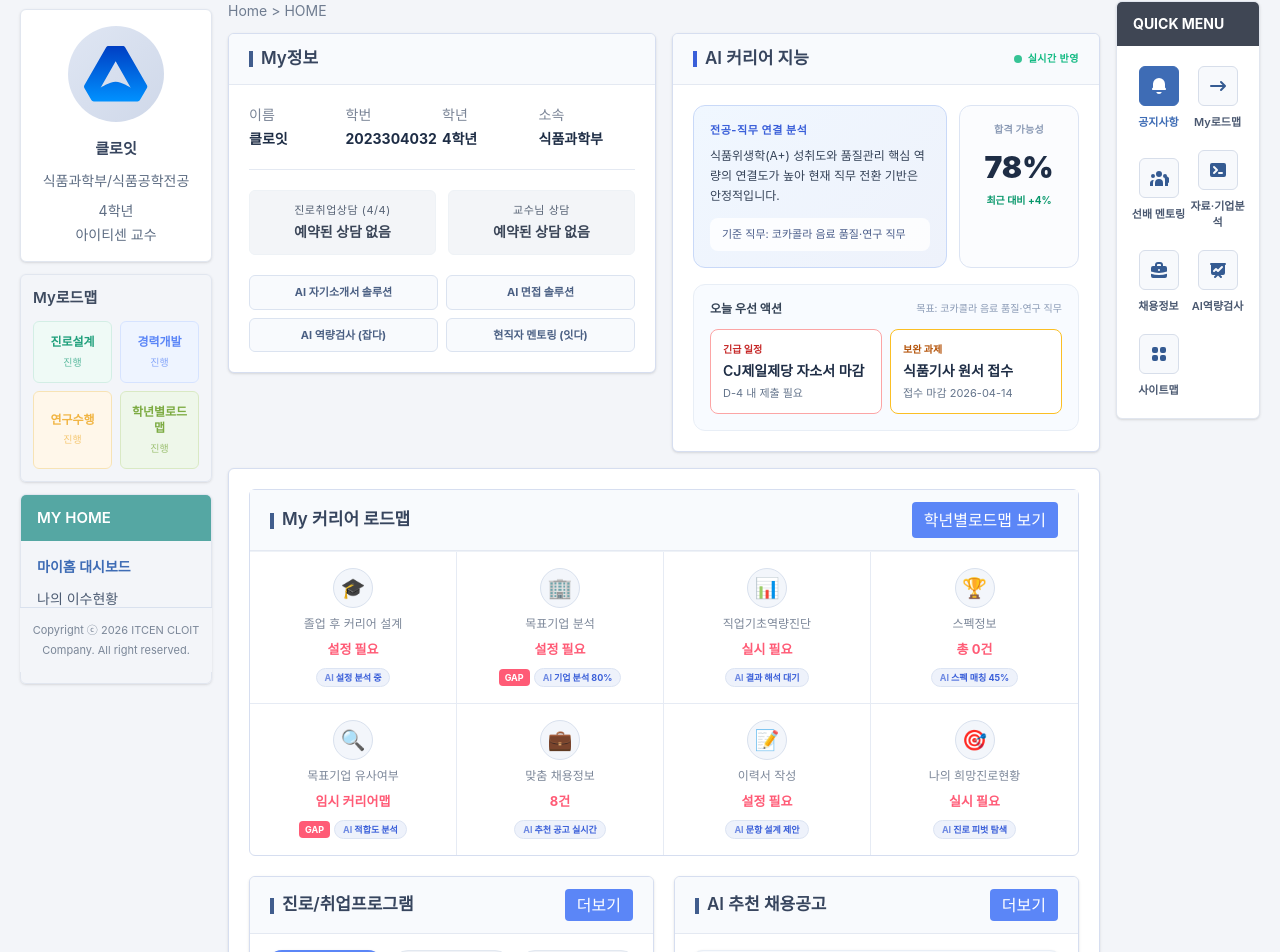
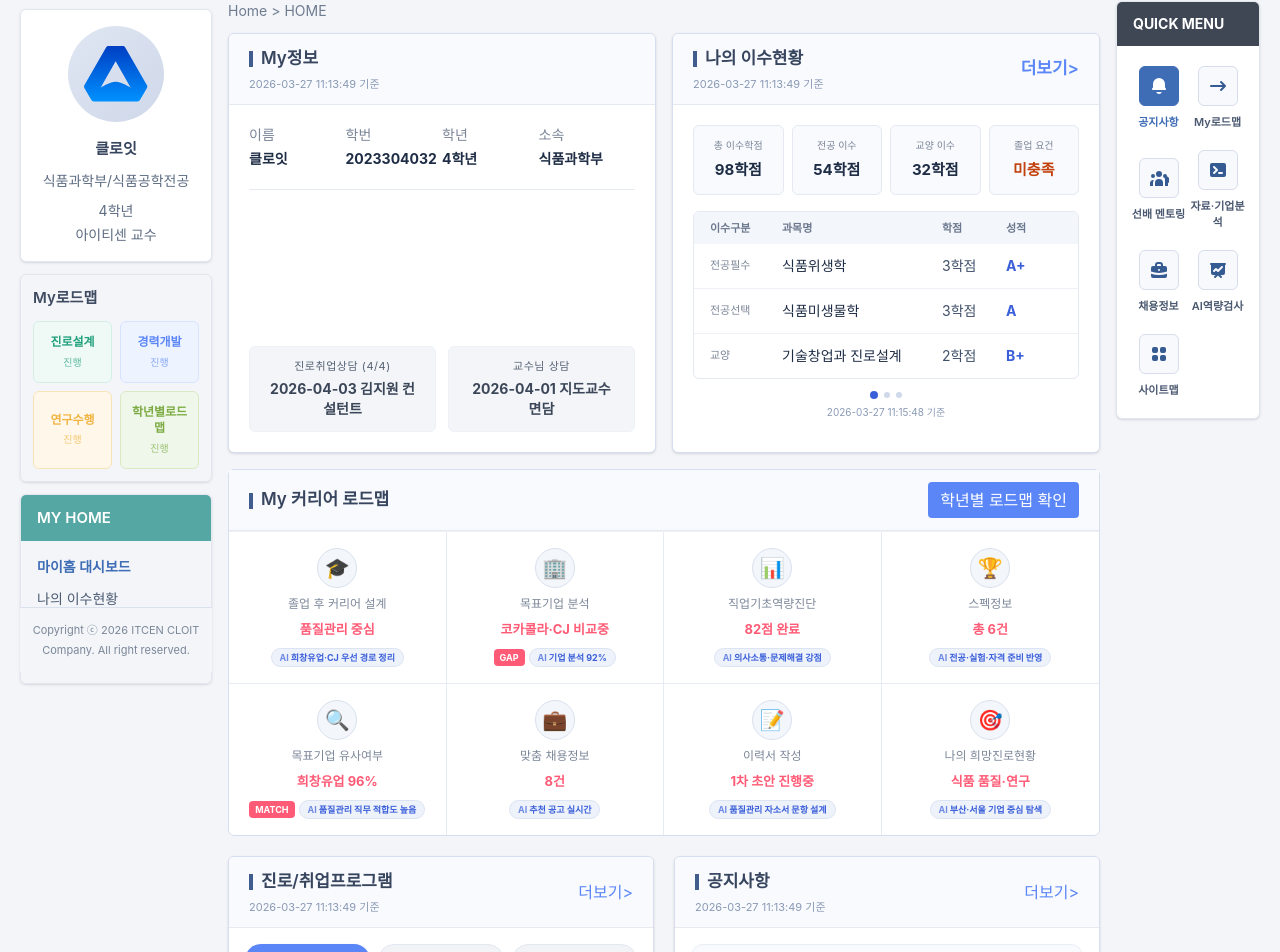
Before and after one commit to itcencloit/agentgo-universe-front, a React (Vite) app: page / in a window 1280 px wide. Shown: the part 128-1080 px from the top of the page. Built offline with nearby package versions, Linux system fonts and the light colour scheme; a web font is replaced by a local one.

Commit message:
design: 이수현황 도트 페이지네이션 추가 및 졸업요건 블록 제거
- 과목 9건으로 확장, 3건씩 페이지 분할
- 테이블 하단 도트 페이지네이션 및 기준시각 서브텍스트 추가
- 진로/취업프로그램·공지사항 더보기 버튼 스타일 통일

```diff
--- a/src/components/pages/DashboardPage.tsx
+++ b/src/components/pages/DashboardPage.tsx
@@ -1,35 +1,68 @@
-import { departmentRecruitments, studentProfile } from '../../data/foodEngineering'
+import { useState } from 'react'
 
 const roadmapBoxes = [
-  { title: '졸업 후 커리어 설계', status: '설정 필요', icon: '🎓', ai: 'AI 설정 분석 중' },
-  { title: '목표기업 분석', status: '설정 필요', badge: 'GAP', icon: '🏢', ai: 'AI 기업 분석 80%' },
-  { title: '직업기초역량진단', status: '실시 필요', icon: '📊', ai: 'AI 결과 해석 대기' },
-  { title: '스펙정보', status: '총 0건', icon: '🏆', ai: 'AI 스펙 매칭 45%' },
-  { title: '목표기업 유사여부', status: '임시 커리어맵', badge: 'GAP', icon: '🔍', ai: 'AI 적합도 분석' },
+  { title: '졸업 후 커리어 설계', status: '품질관리 중심', icon: '🎓', ai: '희창유업·CJ 우선 경로 정리' },
+  { title: '목표기업 분석', status: '코카콜라·CJ 비교중', badge: 'GAP', icon: '🏢', ai: 'AI 기업 분석 92%' },
+  { title: '직업기초역량진단', status: '82점 완료', icon: '📊', ai: '의사소통·문제해결 강점' },
+  { title: '스펙정보', status: '총 6건', icon: '🏆', ai: '전공·실험·자격 준비 반영' },
+  { title: '목표기업 유사여부', status: '희창유업 96%', badge: 'MATCH', icon: '🔍', ai: '품질관리 직무 적합도 높음' },
   { title: '맞춤 채용정보', status: '8건', icon: '💼', ai: 'AI 추천 공고 실시간' },
-  { title: '이력서 작성', status: '설정 필요', icon: '📝', ai: 'AI 문항 설계 제안' },
-  { title: '나의 희망진로현황', status: '실시 필요', icon: '🎯', ai: 'AI 진로 피벗 탐색' },
+  { title: '이력서 작성', status: '1차 초안 진행중', icon: '📝', ai: '품질관리 자소서 문항 설계' },
+  { title: '나의 희망진로현황', status: '식품 품질·연구', icon: '🎯', ai: '부산·서울 기업 중심 탐색' },
 ]
 
 const programNotices = [
-  { label: '마감임박', title: '[삼성웰스토리] 2026년 푸드페스타 사전신청 안내', date: '26-03-25' },
-  { label: '신규', title: '대안단백질(Alt Protein) 글로벌 대학(원)생 프로그램 모집', date: '26-03-12' },
-  { label: '신규', title: '[참관 안내] CJ프레시웨이 푸드 솔루션 페어 2026', date: '26-03-03' },
+  { label: '마감임박', title: '식품기사 실기 대비 단기반 신청 마감', date: '26-03-29' },
+  { label: '추천', title: '희창유업·코카콜라 품질 직무 자소서 첨삭 프로그램', date: '26-03-24' },
+  { label: '신규', title: '캡스톤 결과 수치화 포트폴리오 특강', date: '26-03-21' },
 ]
 
-const serviceLinks = ['AI 자기소개서 솔루션', 'AI 면접 솔루션', 'AI 역량검사 (잡다)', '현직자 멘토링 (잇다)']
+const completionStatus = [
+  { label: '총 이수학점', value: '98학점', tone: 'text-[#1e2d45]' },
+  { label: '전공 이수', value: '54학점', tone: 'text-[#1e2d45]' },
+  { label: '교양 이수', value: '32학점', tone: 'text-[#1e2d45]' },
+  { label: '졸업 요건', value: '미충족', tone: 'text-[#c2410c]' },
+]
+
+const semesterCourses = [
+  { category: '전공필수', title: '식품위생학', credit: '3학점', grade: 'A+' },
+  { category: '전공선택', title: '식품미생물학', credit: '3학점', grade: 'A' },
+  { category: '교양', title: '기술창업과 진로설계', credit: '2학점', grade: 'B+' },
+  { category: '전공필수', title: '식품가공학', credit: '3학점', grade: 'A' },
+  { category: '전공선택', title: '식품분석학', credit: '3학점', grade: 'B+' },
+  { category: '전공선택', title: '발효식품학', credit: '3학점', grade: 'A-' },
+  { category: '전공필수', title: '식품화학', credit: '3학점', grade: 'B+' },
+  { category: '교양', title: '영어회화', credit: '2학점', grade: 'A' },
+  { category: '전공선택', title: '식품품질관리학', credit: '3학점', grade: 'A+' },
+]
+
+const COURSES_PER_PAGE = 3
+const COURSE_TIMESTAMP = '2026-03-27 11:15:48 기준'
+
+const campusNotices = [
+  { tag: '학교', title: '2026학년도 1학기 수강정정 일정 안내', date: '2026-03-28' },
+  { tag: '학과', title: '식품과학부 현장실습 신청자 서류 제출 공지', date: '2026-03-27' },
+  { tag: '학사', title: '졸업예정자 이수구분 확인 및 정정 기간 안내', date: '2026-03-25' },
+]
+
+const lookupTimestamp = '2026-03-27 11:13:49 기준'
 
 export function DashboardPage() {
+  const [coursePage, setCoursePage] = useState(0)
+  const totalCoursePages = Math.ceil(semesterCourses.length / COURSES_PER_PAGE)
+  const pagedCourses = semesterCourses.slice(coursePage * COURSES_PER_PAGE, (coursePage + 1) * COURSES_PER_PAGE)
+
   return (
     <div className="space-y-4">
       <div className="grid gap-4 lg:grid-cols-2 lg:items-start">
         {/* 좌측: My정보 (요청 내용 반영) */}
-        <section className="rounded-md border border-[#d6def0] bg-white shadow-sm overflow-hidden flex flex-col">
+        <section className="rounded-md border border-[#d6def0] bg-white shadow-sm overflow-hidden flex flex-col lg:min-h-[420px]">
           <div className="border-b border-[#e4e9f2] px-5 py-3 text-[17px] font-semibold text-[#37455e] bg-[#f8fafd]">
             <span className="mr-2 inline-block h-4 w-1 bg-[#415d8d] align-middle" />
-            My정보
+            <span>My정보</span>
+            <div className="mt-1 text-[11px] font-normal text-[#8a9ab5]">{lookupTimestamp}</div>
           </div>
-          <div className="p-5 flex-1 flex flex-col">
+          <div className="p-5 flex flex-1 flex-col">
             <div className="grid grid-cols-2 gap-y-4 border-b border-[#e4e9f2] pb-5 text-sm md:grid-cols-4">
               {[
                 { label: '이름', value: '클로잇' },
@@ -43,82 +76,79 @@ export function DashboardPage() {
                 </div>
               ))}
             </div>
-            <div className="mt-5 grid grid-cols-2 gap-3">
+            <div className="mt-auto pt-5">
+              <div className="grid grid-cols-2 gap-3">
                 <div className="rounded-md bg-[#f3f5f8] px-4 py-3 text-center text-sm text-[#566274] border border-[#eef2f6]">
                   <div className="text-[11px] uppercase tracking-wider mb-1">진로취업상담 (4/4)</div>
-                <div className="font-bold text-[#3b4658]">예약된 상담 없음</div>
+                  <div className="font-bold text-[#3b4658]">2026-04-03 김지원 컨설턴트</div>
                 </div>
                 <div className="rounded-md bg-[#f3f5f8] px-4 py-3 text-center text-sm text-[#566274] border border-[#eef2f6]">
                   <div className="text-[11px] uppercase tracking-wider mb-1">교수님 상담</div>
-                <div className="font-bold text-[#3b4658]">예약된 상담 없음</div>
-              </div>
-            </div>
-            <div className="mt-5 grid grid-cols-2 gap-2">
-              {serviceLinks.map((item) => (
-                <div
-                  key={item}
-                  className="rounded-md border border-[#dbe3f0] bg-[#f8fafd] px-3 py-2 text-[11px] font-bold text-[#4a5f83] text-center hover:bg-[#eef4ff] transition-colors cursor-pointer"
-                >
-                  {item}
-                </div>
-              ))}
-            </div>
-          </div>
-        </section>
-
-        {/* 우측: AI 커리어 지능 */}
-        <section className="rounded-md border border-[#d6def0] bg-white shadow-sm overflow-hidden flex flex-col">
-          <div className="border-b border-[#e4e9f2] px-5 py-3 text-[17px] font-semibold text-[#37455e] flex justify-between items-center bg-[#f8fafd]">
-            <div>
-              <span className="mr-2 inline-block h-4 w-1 bg-[#3a5fd9] align-middle" />
-              AI 커리어 지능
-            </div>
-            <div className="flex items-center gap-1.5">
-              <span className="flex h-2 w-2 rounded-full bg-[#10b981] animate-pulse" />
-              <span className="text-[10px] font-bold text-[#10b981] uppercase tracking-wider">실시간 반영</span>
-            </div>
-          </div>
-          <div className="p-5 flex-1 flex flex-col">
-            <div className="grid gap-3 md:grid-cols-[1fr_120px]">
-              <div className="rounded-xl border border-[#c9d9f8] bg-[linear-gradient(135deg,#f0f7ff_0%,#eef2fb_100%)] p-4">
-                <div className="text-[11px] font-bold uppercase tracking-wider text-[#3a5fd9]">전공-직무 연결 분석</div>
-                <p className="mt-2 text-xs leading-5 text-[#344257]">
-                  식품위생학(A+) 성취도와 품질관리 핵심 역량의 연결도가 높아 현재 직무 전환 기반은 안정적입니다.
-                </p>
-                <div className="mt-3 rounded-lg bg-white/80 px-3 py-2 text-[11px] text-[#4a5d8a]">
-                  기준 직무: {studentProfile.targetCompany}
-                </div>
-              </div>
-              <div className="rounded-xl border border-[#dce4f3] bg-[#fbfcfe] px-4 py-4 text-center">
-                <div className="text-[10px] font-bold uppercase tracking-wide text-[#8a9ab5]">합격 가능성</div>
-                <div className="mt-3 text-3xl font-black text-[#1e2d45]">78%</div>
-                <div className="mt-2 text-[10px] font-bold text-[#059669]">최근 대비 +4%</div>
-              </div>
-            </div>
-
-            <div className="mt-4 rounded-xl border border-[#e8eef6] bg-[#f8fbff] px-4 py-4">
-              <div className="flex items-center justify-between gap-3">
-                <div className="text-xs font-bold text-[#364457]">오늘 우선 액션</div>
-                <span className="text-[10px] text-[#8a9ab5]">목표: {studentProfile.targetCompany}</span>
-              </div>
-              <div className="mt-3 grid gap-2 md:grid-cols-2">
-                <div className="rounded-lg border border-[#fca5a5] bg-white px-3 py-3">
-                  <div className="text-[10px] font-bold text-[#c62828]">긴급 일정</div>
-                  <div className="mt-1 text-sm font-semibold text-[#1e2d45]">CJ제일제당 자소서 마감</div>
-                  <div className="mt-1 text-[11px] text-[#64748b]">D-4 내 제출 필요</div>
-                </div>
-                <div className="rounded-lg border border-[#fbbf24] bg-white px-3 py-3">
-                  <div className="text-[10px] font-bold text-[#b45309]">보완 과제</div>
-                  <div className="mt-1 text-sm font-semibold text-[#1e2d45]">식품기사 원서 접수</div>
-                  <div className="mt-1 text-[11px] text-[#64748b]">접수 마감 2026-04-14</div>
+                  <div className="font-bold text-[#3b4658]">2026-04-01 지도교수 면담</div>
                 </div>
               </div>
             </div>
           </div>
         </section>
+
+        {/* 우측: 나의 이수현황 */}
+        <section className="rounded-md border border-[#d6def0] bg-white shadow-sm overflow-hidden flex flex-col lg:min-h-[420px]">
+          <div className="border-b border-[#e4e9f2] px-5 py-3 text-[17px] font-semibold text-[#37455e] bg-[#f8fafd] flex items-center justify-between gap-3">
+            <div>
+              <span className="mr-2 inline-block h-4 w-1 bg-[#415d8d] align-middle" />
+              <span>나의 이수현황</span>
+              <div className="mt-1 text-[11px] font-normal text-[#8a9ab5]">{lookupTimestamp}</div>
+            </div>
+            <button type="button" className="text-[11px] font-semibold text-[#5b86f7] hover:text-[#3a5fd9]">
+              더보기&gt;
+            </button>
+          </div>
+          <div className="p-5 flex-1 flex flex-col">
+            <div className="grid grid-cols-4 gap-2">
+              {completionStatus.map((item) => (
+                <div key={item.label} className="rounded-md border border-[#e4e9f2] bg-[#f8fafd] px-3 py-3 text-center">
+                  <div className="text-[10px] text-[#7b8597] truncate">{item.label}</div>
+                  <div className={`mt-1.5 text-[15px] font-bold ${item.tone} whitespace-nowrap`}>{item.value}</div>
+                </div>
+              ))}
+            </div>
+            <div className="mt-4 rounded-md border border-[#e4e9f2] bg-white overflow-hidden">
+              <div className="grid grid-cols-[72px_1fr_64px_56px] bg-[#f3f6fb] px-4 py-2 text-[11px] font-semibold text-[#6b778c]">
+                <span>이수구분</span>
+                <span>과목명</span>
+                <span>학점</span>
+                <span>성적</span>
+              </div>
+              <div className="divide-y divide-[#eef2f7]">
+                {pagedCourses.map((course) => (
+                  <div key={course.title} className="grid grid-cols-[72px_1fr_64px_56px] items-center px-4 py-3 text-sm text-[#41516a]">
+                    <span className="text-[11px] font-medium text-[#7b8597]">{course.category}</span>
+                    <span className="font-medium text-[#1e2d45]">{course.title}</span>
+                    <span>{course.credit}</span>
+                    <span className="font-bold text-[#3a5fd9]">{course.grade}</span>
+                  </div>
+                ))}
+              </div>
+            </div>
+            <div className="mt-3 flex flex-col items-center gap-1.5">
+              <div className="flex items-center gap-1.5">
+                {Array.from({ length: totalCoursePages }).map((_, i) => (
+                  <button
+                    key={i}
+                    type="button"
+                    onClick={() => setCoursePage(i)}
+                    className={`rounded-full transition-colors ${
+                      i === coursePage ? 'h-2 w-2 bg-[#3a5fd9]' : 'h-1.5 w-1.5 bg-[#d0d9ea] hover:bg-[#a0b0cc]'
+                    }`}
+                  />
+                ))}
+              </div>
+              <span className="text-[10px] text-[#8a9ab5]">{COURSE_TIMESTAMP}</span>
+            </div>
+          </div>
+        </section>
       </div>
 
-      <div className="rounded-md border border-[#d6def0] bg-white p-5 shadow-sm">
       <div className="space-y-5">
         <section className="rounded-md border border-[#d6def0] bg-white">
           <div className="flex items-center justify-between border-b border-[#e4e9f2] px-5 py-3 bg-[#f8fafd]">
@@ -127,7 +157,7 @@ export function DashboardPage() {
               My 커리어 로드맵
             </div>
             <button type="button" className="rounded bg-[#5b86f7] px-3 py-1.5 text-xs font-semibold text-white hover:bg-[#3a5fd9] transition-colors">
-                학년별로드맵 보기
+              학년별 로드맵 확인
             </button>
           </div>
           <div className="grid grid-cols-2 border-t border-[#eef2f7] md:grid-cols-4">
@@ -163,10 +193,11 @@ export function DashboardPage() {
             <div className="flex items-center justify-between border-b border-[#e4e9f2] px-5 py-3 bg-[#f8fafd]">
               <div className="text-[17px] font-semibold text-[#37455e]">
                 <span className="mr-2 inline-block h-4 w-1 bg-[#415d8d] align-middle" />
-                  진로/취업프로그램
+                <span>진로/취업프로그램</span>
+                <div className="mt-1 text-[11px] font-normal text-[#8a9ab5]">{lookupTimestamp}</div>
               </div>
-                <button type="button" className="rounded bg-[#5b86f7] px-3 py-1 text-xs text-white hover:bg-[#3a5fd9]">
-                  더보기
+              <button type="button" className="text-[11px] font-semibold text-[#5b86f7] hover:text-[#3a5fd9]">
+                더보기&gt;
               </button>
             </div>
             <div className="grid grid-cols-3 gap-2 p-4">
@@ -203,42 +234,27 @@ export function DashboardPage() {
             <div className="flex items-center justify-between border-b border-[#e4e9f2] px-5 py-3 bg-[#f8fafd]">
               <div className="text-[17px] font-semibold text-[#37455e]">
                 <span className="mr-2 inline-block h-4 w-1 bg-[#415d8d] align-middle" />
-                  AI 추천 채용공고
+                <span>공지사항</span>
+                <div className="mt-1 text-[11px] font-normal text-[#8a9ab5]">{lookupTimestamp}</div>
               </div>
-                <button type="button" className="rounded bg-[#5b86f7] px-3 py-1 text-xs text-white hover:bg-[#3a5fd9]">
-                  더보기
+              <button type="button" className="text-[11px] font-semibold text-[#5b86f7] hover:text-[#3a5fd9]">
+                더보기&gt;
               </button>
             </div>
             <div className="p-4 space-y-3">
-                {departmentRecruitments.slice(0, 3).map((row) => {
-                  const diff = Math.ceil((new Date(row.deadline).getTime() - Date.now()) / 86400000)
-                  const ddLabel = diff <= 0 ? '마감' : `D-${diff}`
-                  const ddColor = diff <= 5 ? 'bg-[#fdecea] text-[#c62828]' : 'bg-[#e3f0ff] text-[#1a56b0]'
-                  const scoreColor = row.aiScore >= 90 ? 'bg-[#e8f5e9] text-[#2e7d32]' : 'bg-[#e3f0ff] text-[#1a56b0]'
-                  return (
-                    <div key={row.id} className="flex items-center gap-3 rounded-xl border border-[#e8eef6] bg-[#f8fafd] px-4 py-3 hover:border-[#3a5fd9] hover:bg-white transition-all shadow-sm">
-                      <div className="flex-1 min-w-0">
-                        <div className="flex items-center gap-2 flex-wrap">
-                          <span className="text-xs font-bold text-[#1e2d45]">{row.company}</span>
-                          <span className="text-[10px] text-[#8a9ab5]">|</span>
-                          <span className="truncate text-[11px] text-[#64748b] font-medium">{row.role}</span>
+              {campusNotices.map((notice) => (
+                <div key={`${notice.title}-${notice.date}`} className="rounded-xl border border-[#e8eef6] bg-[#f8fafd] px-4 py-3 hover:border-[#cfd9eb] hover:bg-white transition-colors">
+                  <div className="flex items-center justify-between gap-3">
+                    <span className="rounded bg-[#e7eefb] px-2 py-0.5 text-[10px] font-bold text-[#3a5fd9]">{notice.tag}</span>
+                    <span className="text-[11px] text-[#8a9ab5]">{notice.date}</span>
                   </div>
-                        <div className="mt-2 flex items-center gap-2">
-                          <span className={`rounded-lg px-2 py-0.5 text-[9px] font-black tracking-tighter ${ddColor}`}>{ddLabel}</span>
-                          <span className={`rounded-lg px-2 py-0.5 text-[9px] font-black tracking-tighter ${scoreColor} border border-current opacity-80`}>AI {row.aiScore}%</span>
+                  <div className="mt-2 text-sm font-medium text-[#1e2d45]">{notice.title}</div>
                 </div>
-                      </div>
-                      <button type="button" className="shrink-0 rounded-full bg-[#3a5fd9] px-4 py-1.5 text-[11px] font-bold text-white hover:bg-[#2e4dbf] shadow-sm">
-                        보기
-                      </button>
-                    </div>
-                  )
-                })}
+              ))}
             </div>
           </section>
         </div>
       </div>
     </div>
-    </div>
   )
 }
```
Lines whose indentation alone changed are shown as unchanged.
